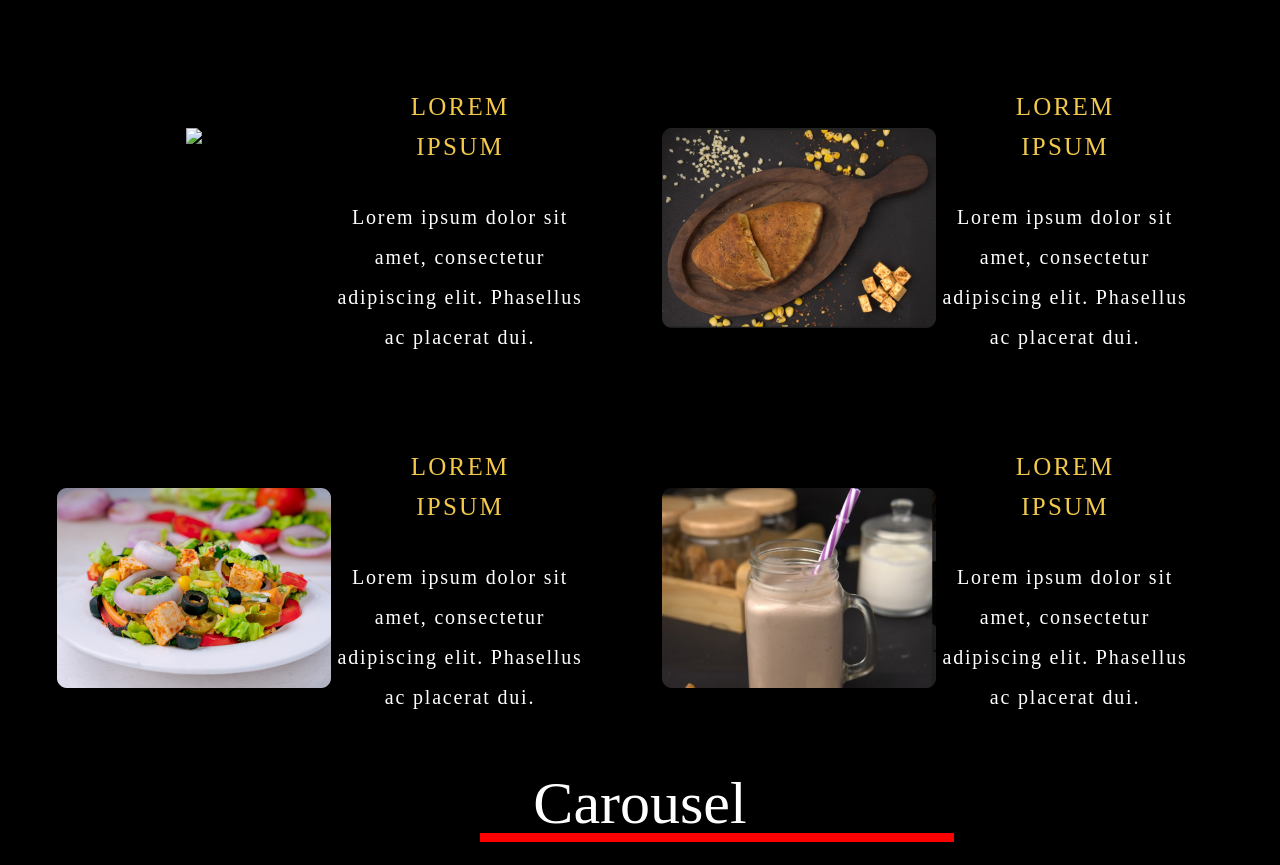
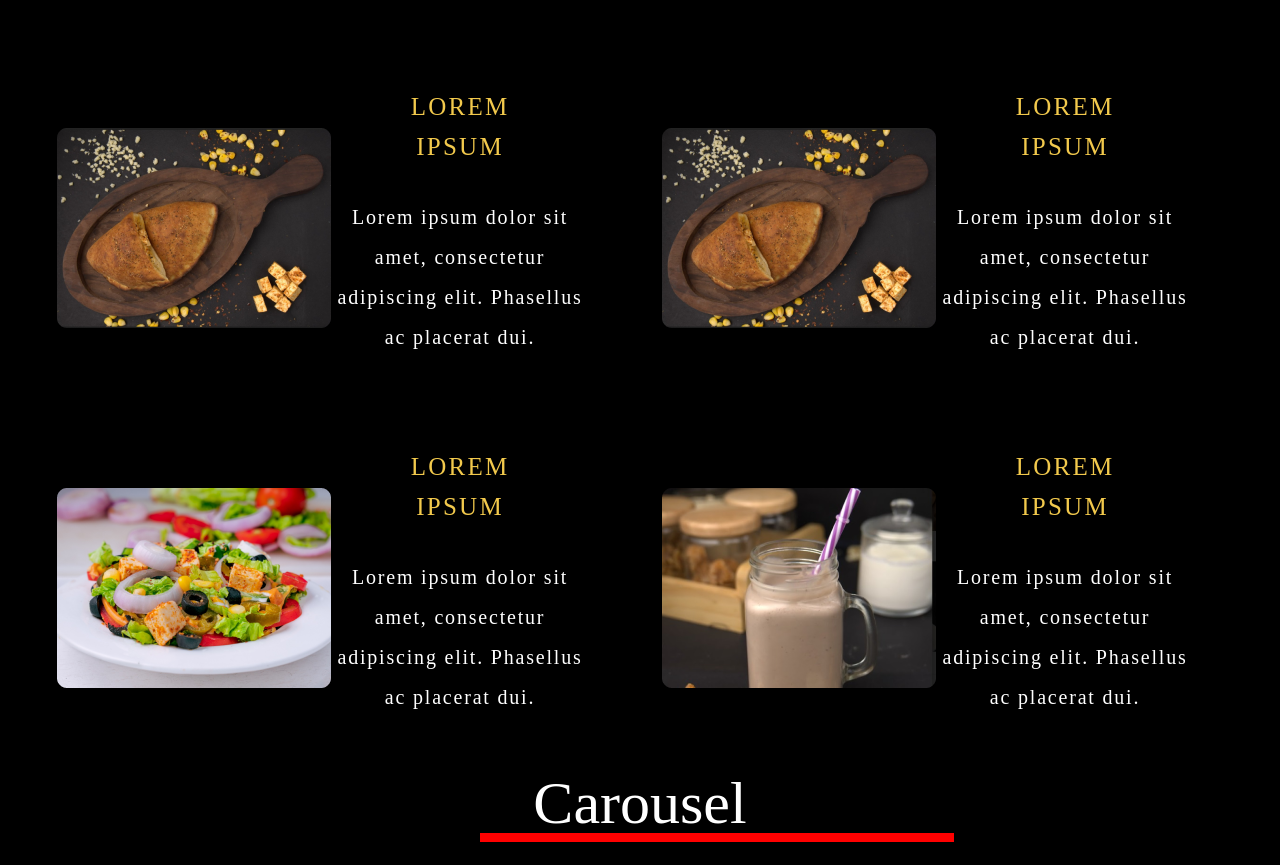
Before and after one commit to Rahulkumar8409/23dec2023, a plain HTML site: page index.html in a window 1280 px wide. Shown: the part 2170-3035 px from the top of the page. Drawn offline with Linux system fonts and the light colour scheme.

Commit message:
new update

```diff
--- a/index.html
+++ b/index.html
@@ -82,7 +82,7 @@
             ac placerat dui.
           </div>
           </div>
-          <div class="menu-image"><img src="./bread.png"></div>
+          <div class="menu-image"><img src="./image/bread.png"></div>
           <div class="menu-heading-para">
           <p class="menu-heading">LOREM IPSUM</p>
           <div class="menu-para">
```
